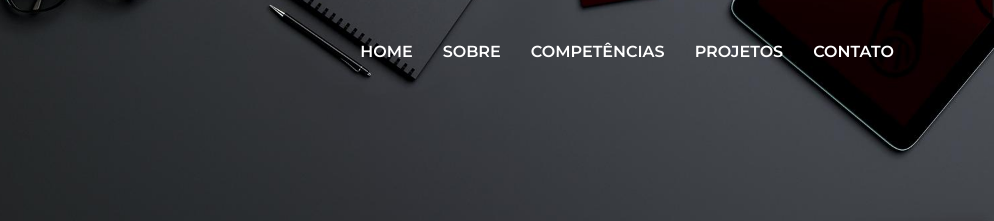
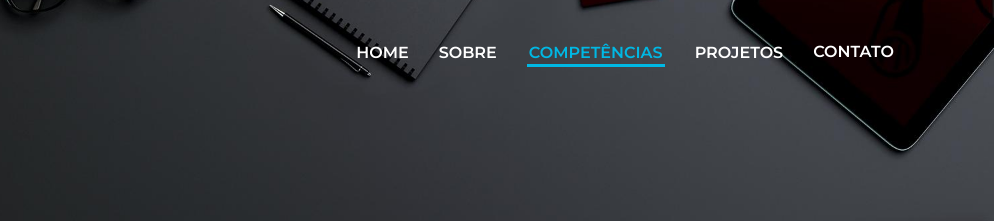
Before and after one commit to Talison-Miguel/Portfolio-Talison, a plain HTML site: page index.html in a window 1280 px wide. Shown: the top 221 px of the page, 286-1280 px from the left. Drawn offline with nearby package versions, Linux system fonts and the light colour scheme.

Commit message:
Update ( Link ativo do menu )

```diff
--- a/js/arquivo.js
+++ b/js/arquivo.js
@@ -73,3 +73,46 @@ function typeWriter(elemento) {
 }
 
 typeWriter(titulo);
+
+
+
+//Link ativo do menu
+const menuNav = document.querySelector('.header-top')
+const links = menuNav.querySelectorAll('li a')
+
+function destacaMenu() {
+
+    //ta pegando cada seçao, s1,s2,s3
+    let positions = [...links].map(link => {
+        let href = link.getAttribute('href')
+
+        console.log(document.querySelector(link.getAttribute('href')))
+        let h2 = document.querySelector(href)
+
+        return h2.getBoundingClientRect().top
+    })
+
+    let linkAtivo = pegaUltimoElementoVisto(positions)
+    let menuActived = menuNav.querySelector('.actived')
+    if(menuActived) {
+        menuActived.classList.remove('actived')
+    }
+
+    if(linkAtivo) {
+        return linkAtivo.classList.add("actived")
+    }
+
+    return links[0].classList.add('actived')
+    console.log("linkArtivo: " + linkAtivo)
+    console.log(positions)
+}
+
+function pegaUltimoElementoVisto(_positions) {
+    let positions = _positions.filter(n => n < innerHeight / 2)
+
+    return links[positions.length - 1]
+}
+
+window.addEventListener('scroll', destacaMenu)
+
+destacaMenu()
--- a/sass/2-layouts/_header.sass
+++ b/sass/2-layouts/_header.sass
@@ -72,7 +72,14 @@ header
 
             a
                 transition: .4s
+                border-bottom: 3px solid transparent
                 @include layouts-mixins.hover-blue
+
+    .actived
+        border-bottom: 3px solid variables.$color-blue
+        color: variables.$color-blue
+        padding: 2px
+
 
     //classe que vai ser adicionada ao clicar no menu hamburguer
     .menuHamburguer
```
Also changed, not shown: css/style.css, 1 other file.
